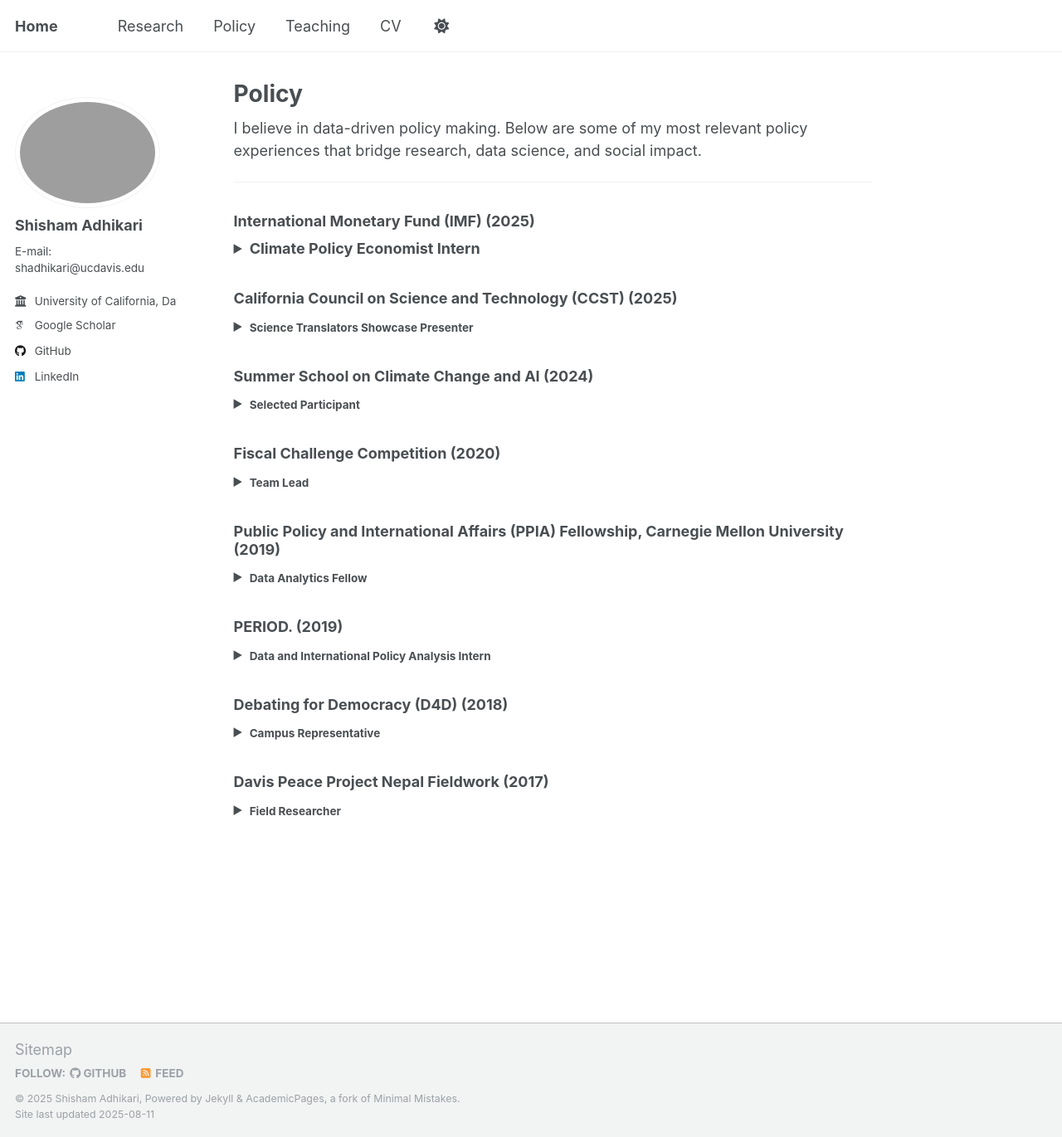
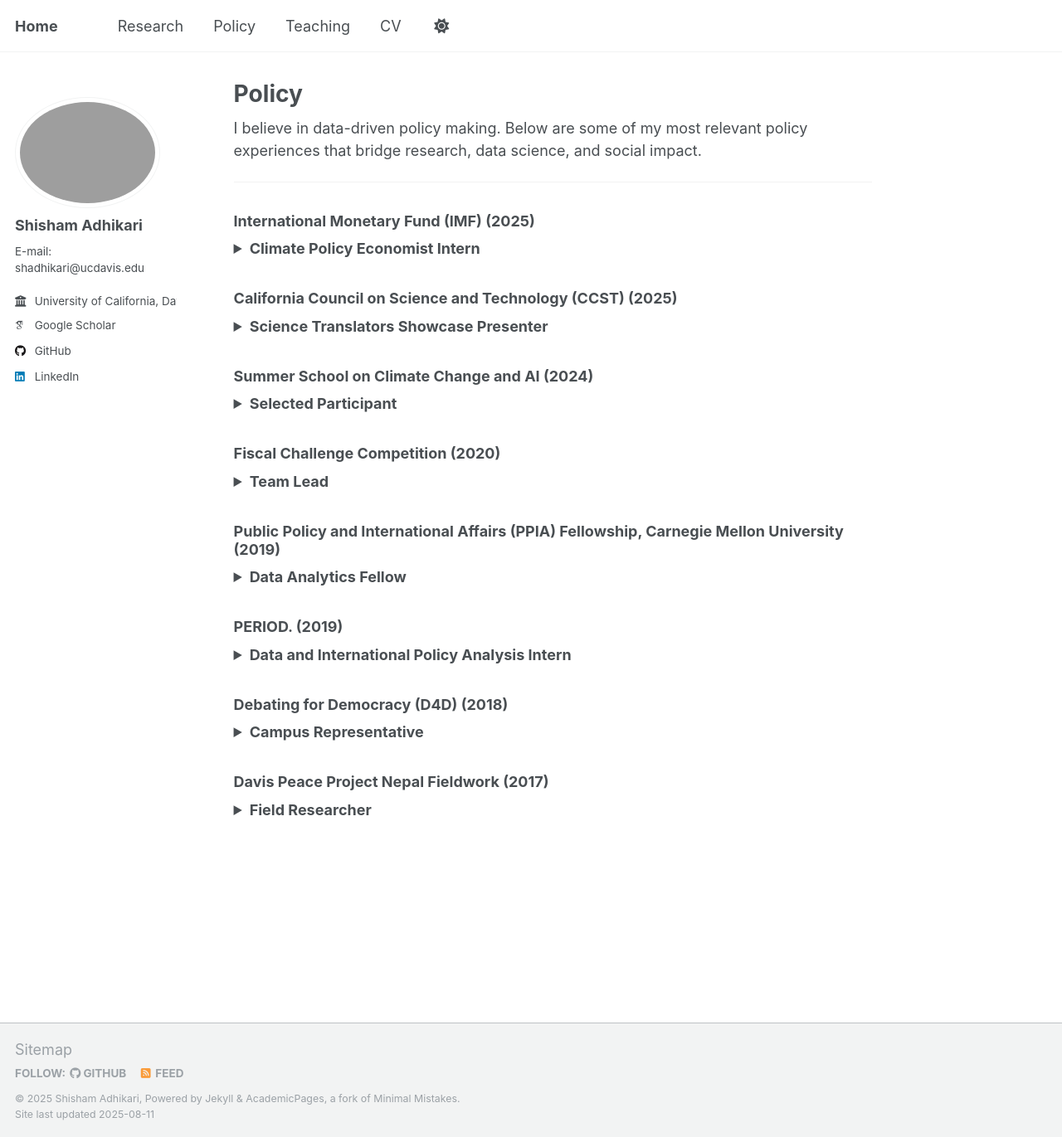
Before and after one commit to adhikars11/shadhikari, a Jekyll site: the page built from _pages/policy.md, in a window 1280 px wide and 1371 px high. Shown: the whole window at 83% size. Built offline with Jekyll 4.4.1, drawn with Linux system fonts in a browser that asks for light colours; some web fonts are replaced.

```diff
--- a/_pages/policy.md
+++ b/_pages/policy.md
@@ -11,7 +11,7 @@ I believe in data-driven policy making. Below are some of my most relevant polic
 
 ### International Monetary Fund (IMF) (2025)
 <details>
-<summary><medium><strong>Climate Policy Economist Intern</strong></medium></summary>
+<summary><strong>Climate Policy Economist Intern</strong></summary>
 <ul>
   <li>Estimated the macroeconomic costs of climate shocks using geospatial climate data and global time series models.</li>
   <li>Presented policy-relevant findings to IMF staff, contributing to fiscal policy dialogues around climate risk.</li>
@@ -20,7 +20,7 @@ I believe in data-driven policy making. Below are some of my most relevant polic
 
 ### California Council on Science and Technology (CCST) (2025)
 <details>
-<summary><small><strong>Science Translators Showcase Presenter</strong></small></summary>
+<summary><strong>Science Translators Showcase Presenter</strong></summary>
 <ul>
   <li>Shared research from my dissertation on optimal transition policy design with California legislative staff during CCST’s Science & Technology Week at the State Capitol.</li>
   <li>Completed targeted training in translating complex research into actionable, policy-relevant insights.</li>
@@ -29,7 +29,7 @@ I believe in data-driven policy making. Below are some of my most relevant polic
 
 ### Summer School on Climate Change and AI (2024)
 <details>
-<summary><small><strong>Selected Participant</strong></small></summary>
+<summary><strong>Selected Participant</strong></summary>
 <ul>
   <li>Joined a global cohort of researchers exploring the interface of machine learning and climate change.</li>
   <li>Investigated applications of AI in climate risk assessment and resilience planning.</li>
@@ -38,7 +38,7 @@ I believe in data-driven policy making. Below are some of my most relevant polic
 
 ### Fiscal Challenge Competition (2020)
 <details>
-<summary><small><strong>Team Lead</strong></small></summary>
+<summary><strong>Team Lead</strong></summary>
 <ul>
   <li>Developed a comprehensive fiscal plan to reduce the U.S. national debt.</li>
   <li>Presented policy proposals at a national forum simulating real-world congressional budget deliberations.</li>
@@ -47,7 +47,7 @@ I believe in data-driven policy making. Below are some of my most relevant polic
 
 ### Public Policy and International Affairs (PPIA) Fellowship, Carnegie Mellon University (2019)
 <details>
-<summary><small><strong>Data Analytics Fellow</strong></small></summary>
+<summary><strong>Data Analytics Fellow</strong></summary>
 <ul>
   <li>Received graduate-level training in quantitative policy analysis, economics, and data science.</li>
   <li>Focused on urban spatial inequality and its policy solutions.</li>
@@ -56,7 +56,7 @@ I believe in data-driven policy making. Below are some of my most relevant polic
 
 ### PERIOD. (2019)
 <details>
-<summary><small><strong>Data and International Policy Analysis Intern</strong></small></summary>
+<summary><strong>Data and International Policy Analysis Intern</strong></summary>
 <ul>
   <li>Led data analytics and visualization for menstrual equity policy campaigns.</li>
   <li>Collaborated with advocacy organizations to support state and federal legislative proposals.</li>
@@ -65,7 +65,7 @@ I believe in data-driven policy making. Below are some of my most relevant polic
 
 ### Debating for Democracy (D4D) (2018)
 <details>
-<summary><small><strong>Campus Representative</strong></small></summary>
+<summary><strong>Campus Representative</strong></summary>
 <ul>
   <li>Designed and led policy advocacy campaigns on economic justice and education access.</li>
   <li>Participated in national policy proposal competitions judged by elected officials.</li>
@@ -74,7 +74,7 @@ I believe in data-driven policy making. Below are some of my most relevant polic
 
 ### Davis Peace Project Nepal Fieldwork (2017)
 <details>
-<summary><small><strong>Field Researcher</strong></small></summary>
+<summary><strong>Field Researcher</strong></summary>
 <ul>
   <li>Designed and implemented a community health initiative in rural Nepal.</li>
   <li>Collected field data and presented policy recommendations to Nepal’s Ministry of Health for rural health planning.</li>
```
